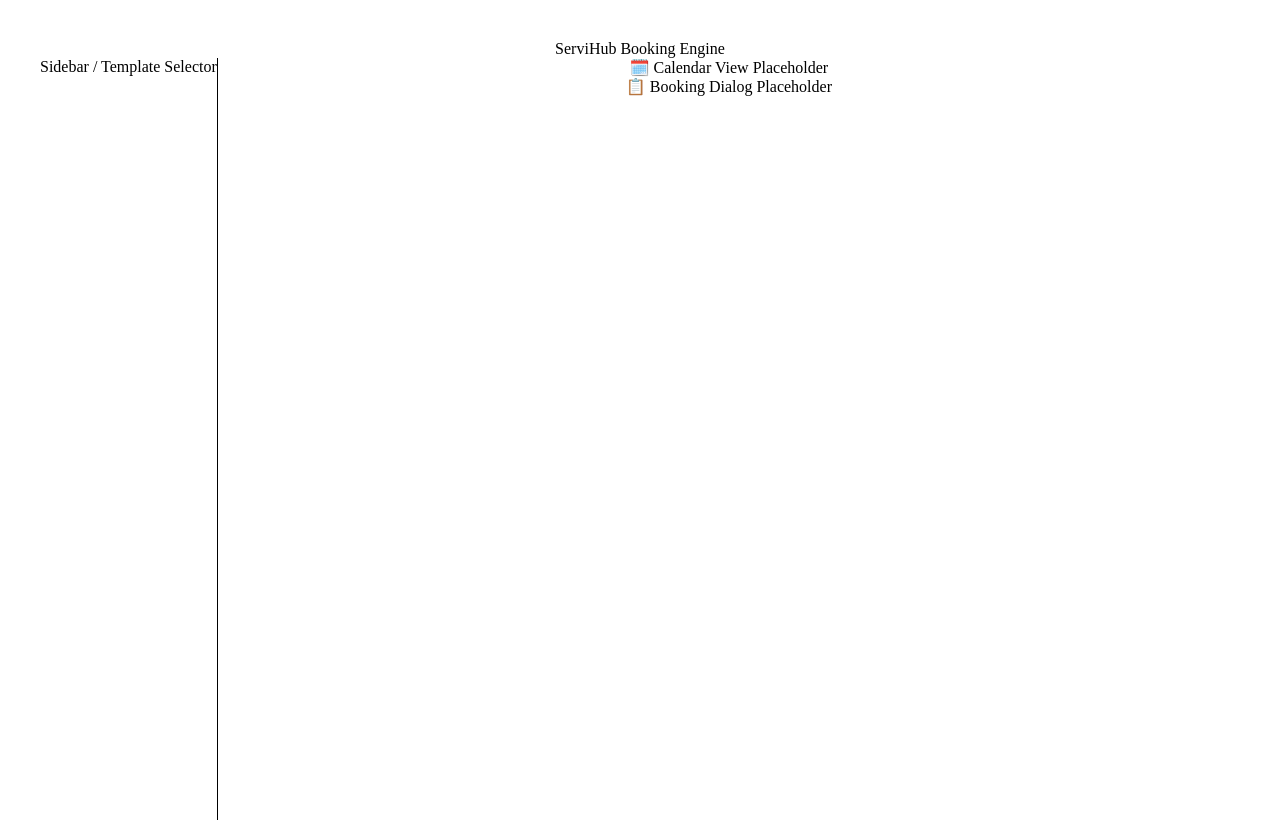
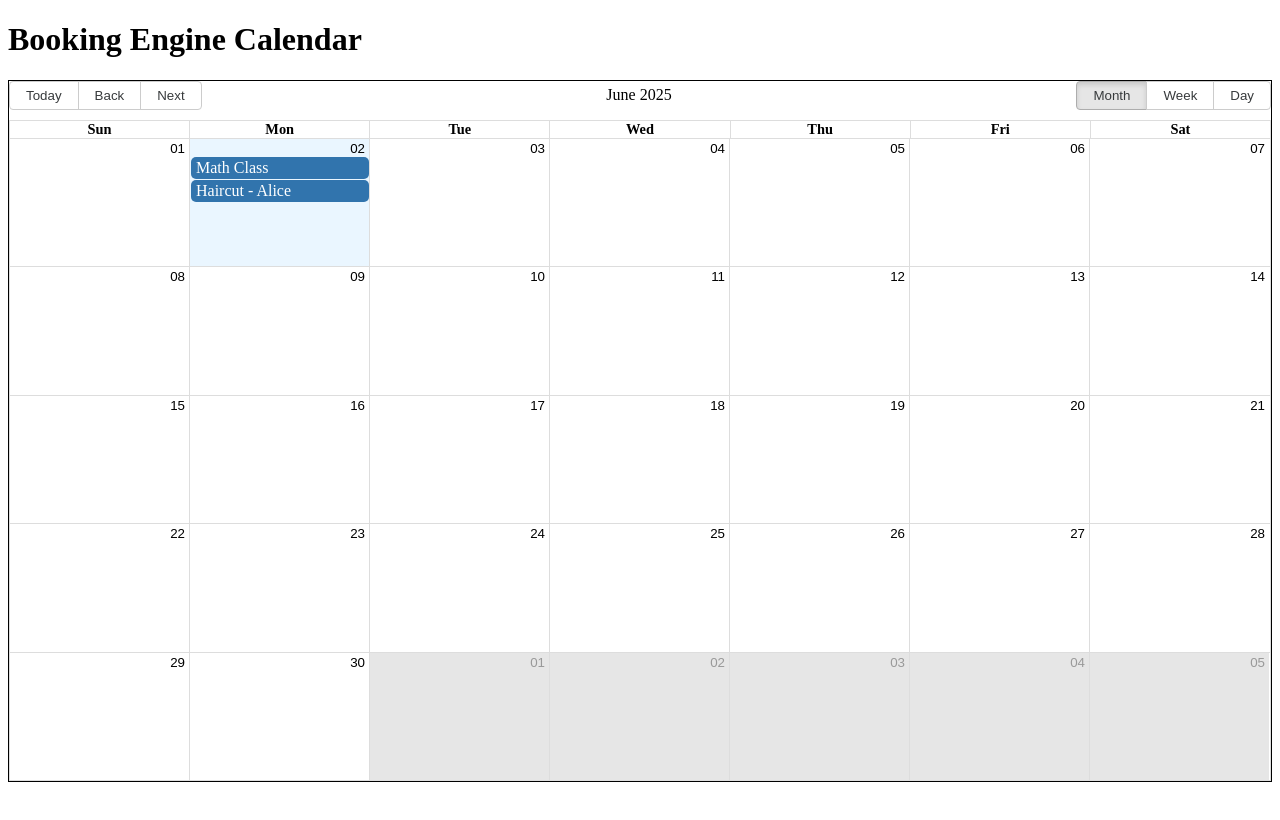
Before and after one commit to zyantoh/servihub-booking, a React (Vite) app in the folder servihub-booking/: page / in a window 1280 px wide. Shown: the top 820 px of the page. Built offline with nearby package versions, Linux system fonts and the light colour scheme.

Commit message:
Implement Calendar UI with status-colored mock events

```diff
--- a/servihub-booking/package.json
+++ b/servihub-booking/package.json
@@ -16,6 +16,7 @@
     "@tanstack/react-query": "^5.79.0",
     "date-fns": "^4.1.0",
     "lucide-react": "^0.511.0",
+    "moment": "^2.30.1",
     "react": "^19.1.0",
     "react-big-calendar": "^1.19.2",
     "react-dom": "^19.1.0",
@@ -28,6 +29,7 @@
     "@testing-library/react": "^16.3.0",
     "@types/node": "^22.15.29",
     "@types/react": "^19.1.2",
+    "@types/react-big-calendar": "^1.16.2",
     "@types/react-dom": "^19.1.2",
     "@vitejs/plugin-react": "^4.4.1",
     "autoprefixer": "^10.4.21",
--- a/servihub-booking/src/App.tsx
+++ b/servihub-booking/src/App.tsx
@@ -1,22 +1,10 @@
-import { useState } from 'react'
-import reactLogo from './assets/react.svg'
-import viteLogo from '/vite.svg'
-import './App.css'
+import { BookingCalendar } from './features/calendar/BookingCalendar'
 
 function App() {
   return (
-    <main className="flex flex-col min-h-screen">
-      <header className="p-4 bg-primary text-white font-semibold">
-        ServiHub Booking Engine
-      </header>
-
-      <section className="flex flex-1">
-        <aside className="w-64 border-r p-4">Sidebar / Template Selector</aside>
-        <div className="flex-1 p-4 space-y-4">
-          <div>🗓️ Calendar View Placeholder</div>
-          <div>📋 Booking Dialog Placeholder</div>
-        </div>
-      </section>
+    <main className="min-h-screen p-4 bg-background text-foreground">
+      <h1 className="text-2xl font-semibold mb-4">Booking Engine Calendar</h1>
+      <BookingCalendar />
     </main>
   )
 }
--- /dev/null
+++ b/servihub-booking/src/features/calendar/BookingCalendar.tsx
@@ -0,0 +1,58 @@
+import { Calendar, momentLocalizer, Views } from 'react-big-calendar'
+import moment from 'moment'
+import 'react-big-calendar/lib/css/react-big-calendar.css'
+import { useMemo } from 'react'
+
+const localizer = momentLocalizer(moment)
+
+// events to be displayed on the calendar
+const mockEvents = [
+  {
+    id: 'bk01',
+    title: 'Math Class',
+    start: new Date(),
+    end: new Date(new Date().getTime() + 60 * 60 * 1000),
+    status: 'approved',
+    templateId: 'tuition-class',
+  },
+  {
+    id: 'bk02',
+    title: 'Haircut - Alice',
+    start: new Date(new Date().getTime() + 2 * 60 * 60 * 1000),
+    end: new Date(new Date().getTime() + 3 * 60 * 60 * 1000),
+    status: 'pending',
+    templateId: 'salon-appointment',
+  },
+]
+
+export function BookingCalendar() {
+  const eventPropGetter = (event: any) => {
+
+    // colour coded map status to class
+    const statusClassMap: Record<string, string> = {
+      approved: 'bg-emerald-400 text-white',
+      pending: 'bg-indigo-400 text-white',
+      rejected: 'bg-red-400 text-white',
+      cancelled: 'bg-gray-400 text-white',
+    }
+    return {
+      className: `rounded-md px-2 py-1 ${statusClassMap[event.status] || ''}`,
+    }
+  }
+
+  return (
+    // calendar is wrapped in a div with a fixed height
+    <div className="h-[700px] bg-card rounded-xl border p-2">
+      <Calendar
+        localizer={localizer}
+        defaultView={Views.MONTH}
+        views={[Views.MONTH, Views.WEEK, Views.DAY]}
+        events={mockEvents}
+        startAccessor="start"
+        endAccessor="end"
+        eventPropGetter={eventPropGetter}
+        style={{ height: '100%' }}
+      />
+    </div>
+  )
+}
```
Also changed, not shown: servihub-booking/src/types/booking.ts (added, +10 -0 lines), 1 other file (tests, documents, lock files or other folders).
